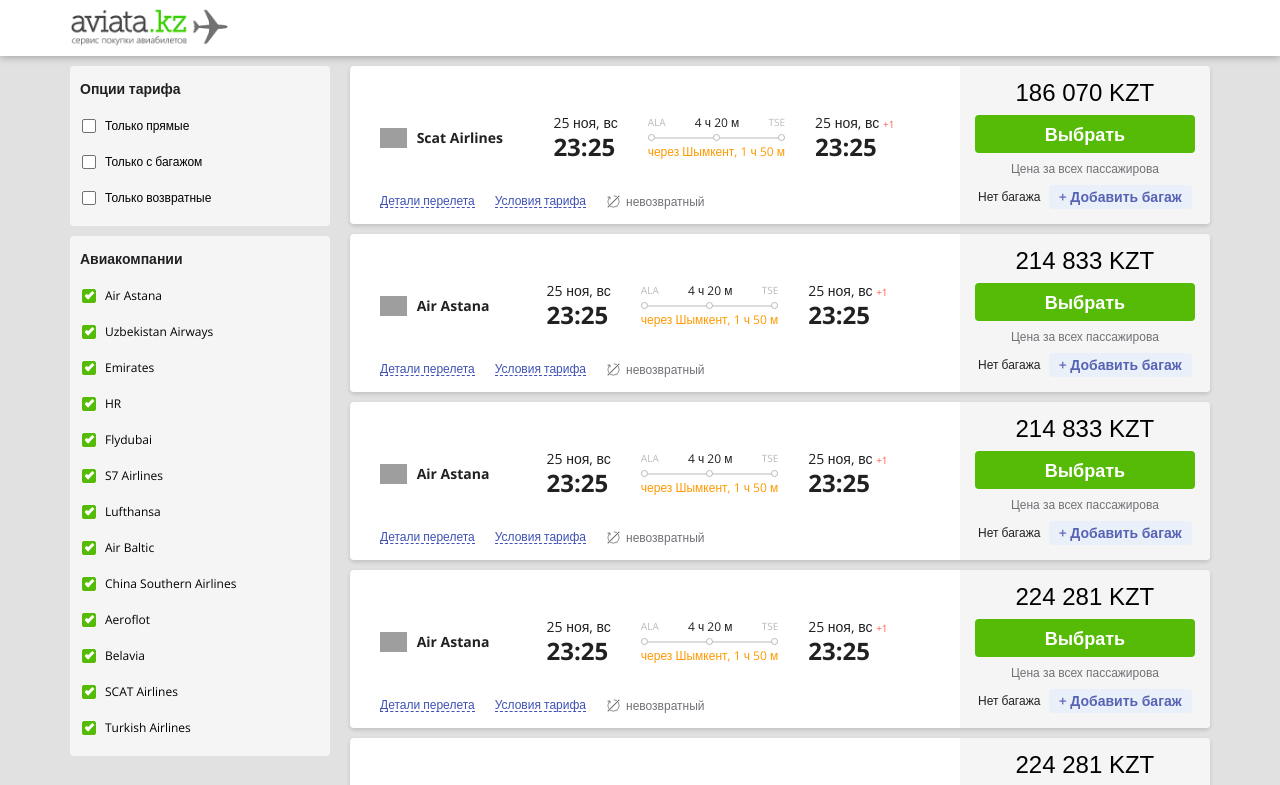
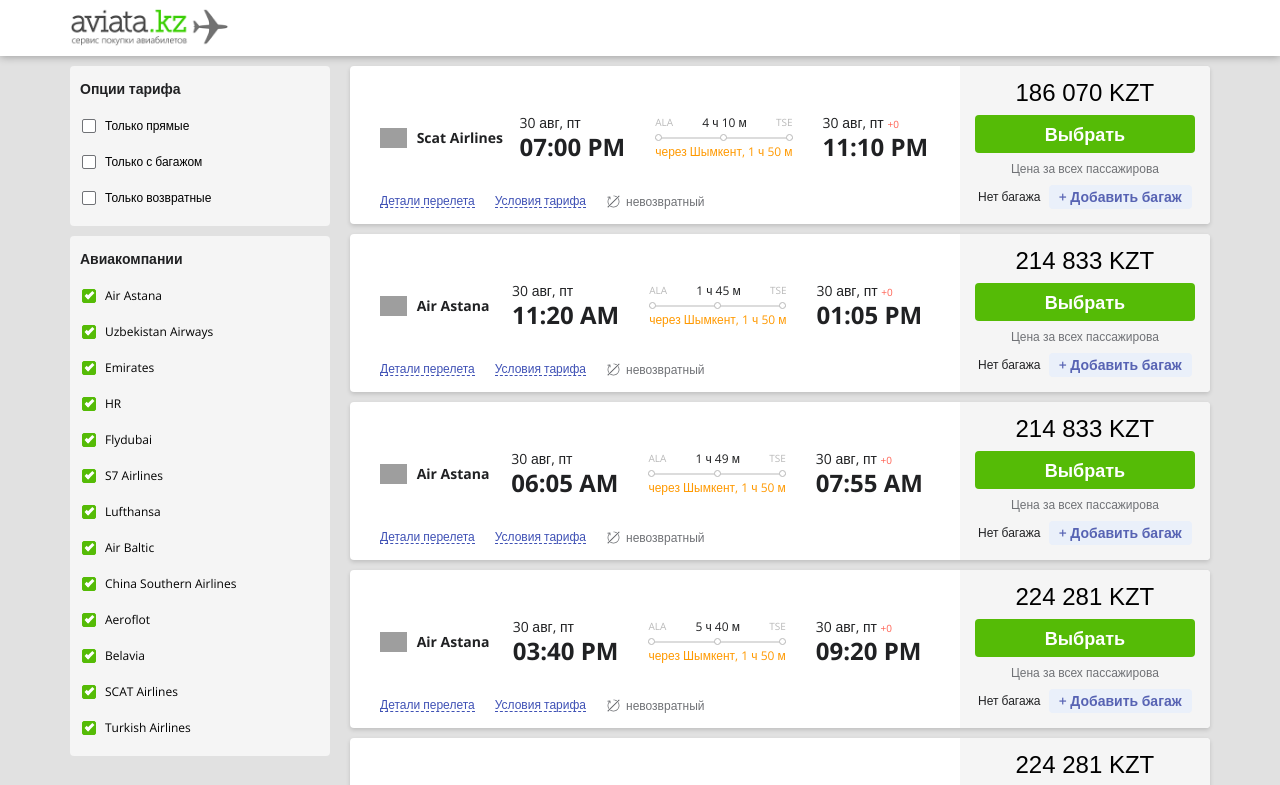
Before and after one commit to azim-creat/choco-test, a Vue app: page /#/ in a window 1280 px wide. Shown: the top 785 px of the page. Built offline with nearby package versions, Linux system fonts and the light colour scheme; grey boxes are pictures that could not be loaded.

Commit message:
realt time in layout

```diff
--- a/src/components/Cards/FlightCard.vue
+++ b/src/components/Cards/FlightCard.vue
@@ -14,14 +14,20 @@
         </div>
 
         <div class="flight_cart__main__header__fligt_info">
-          <div class="flight_cart__main__header__date flight_cart__main__header__dep_date">
-            <div class="date__date">25 ноя, вс</div>
-            <div class="date__time">23:25</div>
+          <div
+            class="flight_cart__main__header__date flight_cart__main__header__dep_date"
+          >
+            <div class="date__date">
+              {{ getCustomDate(flight.itineraries[0][0].dep_date) }}
+            </div>
+            <div class="date__time">
+              {{ getTimeHHMM(flight.itineraries[0][0].dep_date) }}
+            </div>
           </div>
           <div class="flight_cart__main__header__way">
             <div class="flight_cart__main__header__way__header">
               <span class="dep_airoport airoport">ALA</span>
-              <span class="way_long">4 ч 20 м</span>
+              <span class="way_long">{{getTimeLongOfFlight(flight.itineraries[0][0].dep_date, flight.itineraries[0][0].arr_date)}}</span>
               <span class="ariv_airoport airoport">TSE</span>
             </div>
             <div class="flight_cart__main__header__way__points">
@@ -33,9 +39,16 @@
               <span>через Шымкент, 1 ч 50 м</span>
             </div>
           </div>
-          <div class="flight_cart__main__header__date flight_cart__main__header__ariv_data">
-            <div class="date__date">25 ноя, вс <span>+1</span></div>
-            <div class="date__time">23:25</div>
+          <div
+            class="flight_cart__main__header__date flight_cart__main__header__ariv_data"
+          >
+            <div class="date__date">
+              {{ getCustomDate(flight.itineraries[0][0].arr_date) }}
+              <span>+{{getDaysDiff(flight.itineraries[0][0].dep_date, flight.itineraries[0][0].arr_date)}}</span>
+            </div>
+            <div class="date__time">
+              {{ getTimeHHMM(flight.itineraries[0][0].arr_date) }}
+            </div>
           </div>
         </div>
       </div>
@@ -43,13 +56,19 @@
         <div class="link_btn">Детали перелета</div>
         <div class="link_btn">Условия тарифа</div>
         <div class="un_refundable" v-if="!flight.refundable">
-          <img :src="require('@/assets/images/no_refund.svg')" alt="" class="header__logo">
+          <img
+            :src="require('@/assets/images/no_refund.svg')"
+            alt=""
+            class="header__logo"
+          />
           <span>невозвратный</span>
         </div>
       </div>
     </div>
     <div class="flight_cart__secondary">
-      <div class="flight_cart__price">{{flight.price}} {{flight.currency}}</div>
+      <div class="flight_cart__price">
+        {{ flight.price }} {{ flight.currency }}
+      </div>
       <div class="flight_cart__btn">Выбрать</div>
 
       <div class="flight_cart__info_title">Цена за всех пассажирова</div>
@@ -72,7 +91,74 @@ export default {
   components: {
     // Checkbox,
   },
-  methods: {},
+  methods: {
+    getCustomDate(date) {
+      let d = new Date(date);
+      let weed_day = this.getCustomeWeekDay(d);
+      let mounth = this.getCustomeMonth(d);
+      let day = d.getDate();
+      return `${day} ${mounth}, ${weed_day}`;
+    },
+    getCustomeWeekDay(date) {
+      let weekday = new Array(7);
+      weekday[0] = "вс";
+      weekday[1] = "пн";
+      weekday[2] = "вт";
+      weekday[3] = "ср";
+      weekday[4] = "чт";
+      weekday[5] = "пт";
+      weekday[6] = "сб";
+      return weekday[date.getDay()];
+    },
+    getCustomeMonth(date) {
+      let month = new Array();
+      month[0] = "янв";
+      month[1] = "фев";
+      month[2] = "мар";
+      month[3] = "апр";
+      month[4] = "май";
+      month[5] = "июн";
+      month[6] = "июл";
+      month[7] = "авг";
+      month[8] = "сен";
+      month[9] = "окт";
+      month[10] = "ноя";
+      month[11] = "дек";
+      return month[date.getMonth()];
+    },
+    getTimeHHMM(date) {
+      let d = new Date(date);
+      return d.toLocaleTimeString([], { hour: "2-digit", minute: "2-digit" });
+    },
+    isSameDay(date_1, date_2){
+      return date_1.getFullYear() === date_2.getFullYear() &&
+      date_1.getMonth() === date_2.getMonth() &&
+      date_1.getDate() === date_2.getDate();
+    },
+    getDaysDiff(date_1, date_2) {
+      const date1 = new Date(date_1);
+      const date2 = new Date(date_2);
+
+      if(this.isSameDay(date1, date2)) return 0;
+
+      const diffTime = Math.abs(date2 - date1);
+      const diffDays = Math.ceil(diffTime / (1000 * 60 * 60 * 24));
+      return diffDays;
+    },
+    getTimeLongOfFlight(date_1, date_2) {
+      const date1 = new Date(date_1);
+      const date2 = new Date(date_2);
+
+      const diffTime = Math.abs(date2 - date1);
+
+      let h = Math.floor(diffTime/1000/60/60);
+      let m = Math.floor((diffTime/1000/60/60 - h)*60);
+      if(h > 0) h += ' ч'
+      if(m > 0) m += ' м'
+
+      return `${h} ${m}`;
+    },
+  },
 };
 </script>
 
@@ -104,7 +190,6 @@ export default {
         color: $black;
       }
     }
-
   }
   &__secondary {
     display: flex;
@@ -117,19 +202,18 @@ export default {
 }
 
 @media (max-width: 740px) {
-  .flight_cart{
+  .flight_cart {
     flex-direction: column;
     align-items: flex-start;
     &__main {
       padding: 15px;
       padding-left: 30px;
-      width: calc(100%  - 45px);
+      width: calc(100% - 45px);
     }
     &__secondary {
       padding: 15px;
       padding-left: 30px;
-      width: calc(100%  - 45px);
-
+      width: calc(100% - 45px);
     }
   }
 }
@@ -141,12 +225,11 @@ export default {
   align-items: center;
 }
 @media (max-width: 880px) {
-  .flight_cart__main__header{
+  .flight_cart__main__header {
     flex-direction: column;
     align-items: flex-start;
   }
 }
-
 
 .flight_cart__main__footer {
   flex: 0;
@@ -154,17 +237,17 @@ export default {
   align-items: center;
 }
 
-.flight_cart__main__header__date{
-  .date__date{
+.flight_cart__main__header__date {
+  .date__date {
     color: $black;
     font-size: 14px;
-    span{
+    span {
       color: $red;
       font-size: 10px;
       font-weight: 400;
     }
   }
-  .date__time{
+  .date__time {
     font-size: 24px;
     color: $black;
     font-weight: bold;
@@ -186,22 +269,21 @@ export default {
 .flight_cart__main__header__way__header {
   display: flex;
   justify-content: space-between;
-    .airoport{
+  .airoport {
     font-size: 10px;
     color: $light_gray;
   }
-    .way_long{
+  .way_long {
     font-size: 12px;
     color: $black;
-
   }
 }
-.flight_cart__main__header__way__points{
+.flight_cart__main__header__way__points {
   display: flex;
   justify-content: space-between;
   position: relative;
   padding: 5px 0;
-  &:before{
+  &:before {
     z-index: 0;
     content: "";
     display: block;
@@ -212,7 +294,7 @@ export default {
     top: 50%;
     transform: translateY(-50%);
   }
-  span{
+  span {
     width: 5px;
     height: 5px;
     border: 1px solid $light_gray;
@@ -220,19 +302,17 @@ export default {
     border-radius: 4px;
     background: #fff;
     z-index: 1;
-
   }
 }
-.flight_cart__main__header__way__points__name{
+.flight_cart__main__header__way__points__name {
   color: $orange;
-  font-size: 12px
+  font-size: 12px;
 }
 
-.flight_cart__secondary{
-
+.flight_cart__secondary {
 }
 
-.flight_cart__price{
+.flight_cart__price {
   font-family: "Arial", sans-serif;
   font-size: 24px;
   text-align: center;
@@ -247,7 +327,7 @@ export default {
   font-size: 18px;
   margin: 10px 0;
   cursor: pointer;
-    &:hover{
+  &:hover {
     background: $green_hover;
   }
 }
@@ -255,22 +335,22 @@ export default {
 .link_btn {
   display: inline;
   font-size: 12px;
-    color: #3F51B5;
-    border-bottom: 1px #3F51B5 dashed;
+  color: #3f51b5;
+  border-bottom: 1px #3f51b5 dashed;
   cursor: pointer;
   margin-right: 20px;
-    &:hover{
-      opacity: .8;
-      border-bottom: 1px #3F51B5 solid;
+  &:hover {
+    opacity: 0.8;
+    border-bottom: 1px #3f51b5 solid;
   }
 }
-.un_refundable{
+.un_refundable {
   color: $gray;
   display: flex;
   font-size: 12px;
   align-items: center;
   user-select: none;
-  img{
+  img {
     height: 15px;
     padding-right: 5px;
   }
@@ -293,12 +373,12 @@ export default {
   line-height: 1;
   cursor: pointer;
   white-space: nowrap;
-    &:hover{
+  &:hover {
     background: $secondaru_btn_bg_color_hover;
   }
 }
 
-.flight_cart__secondary__footer__info{
+.flight_cart__secondary__footer__info {
   color: $black;
   font-size: 12px;
   white-space: nowrap;
@@ -309,6 +389,4 @@ export default {
   color: $gray;
   text-align: center;
 }
-
-
 </style>
```
Lines whose indentation alone changed are shown as unchanged.
